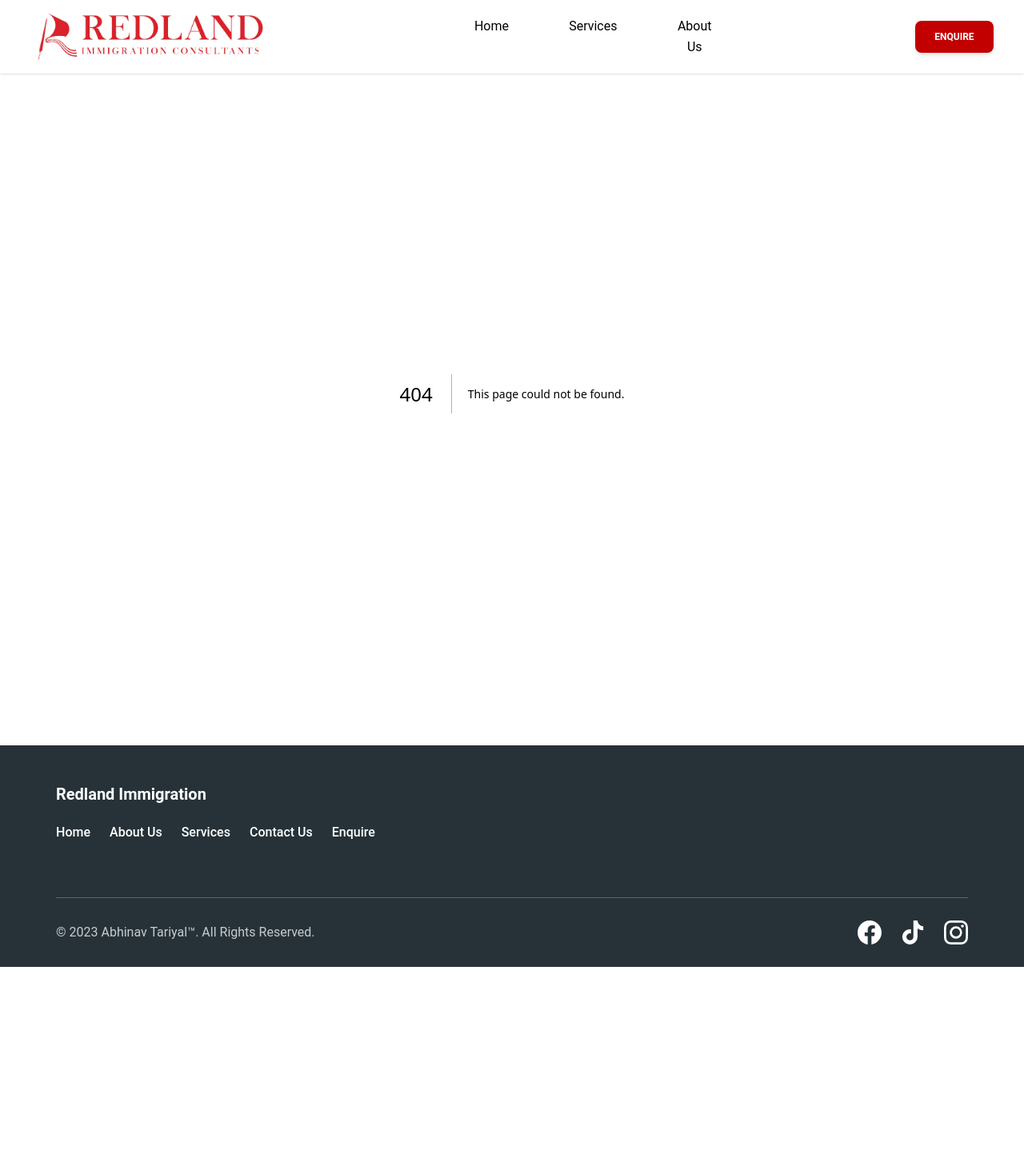
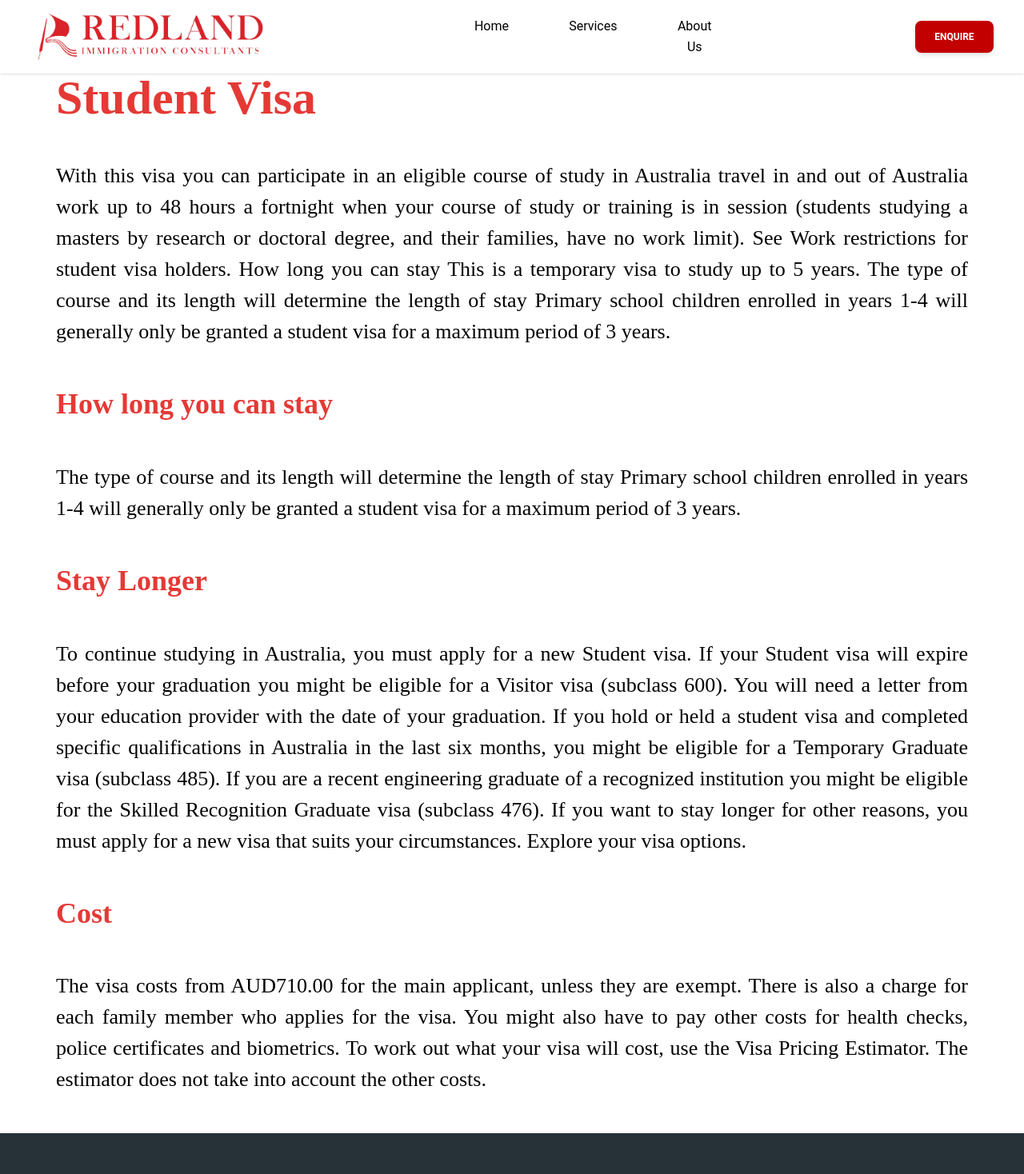
Before and after one commit to abhinavtariyal/Redland, a Next.js app: page /services/studentVisa in a window 1280 px wide. Before the commit this address had no page. Shown: the top 1468 px of the page at 80% size. Before the commit the page ends 1209 px from the top, so only its background shows below. Built offline with nearby package versions, Linux system fonts and the light colour scheme.

Commit message:
added the links to the footer section

```diff
--- a/components/Footer1.jsx
+++ b/components/Footer1.jsx
@@ -3,7 +3,15 @@ import FooterButton from "./FooterButton";
 import { BsFacebook } from "react-icons/bs";
 import { BsInstagram } from "react-icons/bs";
 import { FaTiktok } from "react-icons/fa";
-const links = ["Home", "About Us", "Services", "Contact Us", "Enquire"];
+const footerTab = ["Home", "About Us", "Services", "Contact Us", "Enquire"];
+
+const footerData = [
+  { name: "Home", link: "/home" },
+  { name: "About Us", link: "/about" },
+  { name: "Services", link: "/services" },
+  { name: "Contact Us", link: "/contactPage" },
+  { name: "Enquire", link: "/book" },
+];
 const currentYear = new Date().getFullYear();
 
 export function FooterThree() {
@@ -16,17 +24,17 @@ export function FooterThree() {
               Redland Immigration
             </Typography>
             <ul className="flex flex-wrap items-center justify-center md:justify-start">
-              {links.map((link, idx) => (
-                <li key={link}>
+              {footerData.map((data, idx) => (
+                <li key={data.name}>
                     <Typography
                       as="a"
-                    href="#"
+                      href={data.link}
                       color="white"
                       className={`py-1 font-medium transition-colors ${
                         idx === 0 ? "pr-3" : "px-3"
                       }`}
                     >
-                    {link}
+                      {data.name}
                     </Typography>
                 </li>
               ))}
--- a/components/LogoSection.jsx
+++ b/components/LogoSection.jsx
@@ -14,9 +14,6 @@ export function LogoSectionTwo() {
     <section className="py-8 px-8 lg:py-20">
       <div className="container mx-auto grid items-center gap-8 lg:grid-cols-2">
         <div className="text-center lg:text-left">
-          {/* <Typography variant="h6" className="mb-4 uppercase !text-gray-500 text-6xl">
-            Why choose Us?
-          </Typography> */}
           <Typography variant="h2" color="blue-gray" className="mb-4 font-my-font text-3xl">
           We are proud members of MARN, MMA, QEAC and MIA and ICEF.
           </Typography>
--- /dev/null
+++ b/pages/services/studentVisa.js
@@ -0,0 +1,73 @@
+import React from "react";
+import { Typography } from "@material-tailwind/react";
+const studentVisa = () => {
+  return (
+    <div className="container mx-auto">
+      <Typography
+        variant="h1"
+        className="text-red-600 text-6xl font-semi-bold m-0"
+      >
+        Student Visa
+      </Typography>
+      <Typography
+        variant="lead"
+        className="mb-12 !text-gray-500 font-my-font text-justify text-[26px] mt-12"
+      >
+        With this visa you can participate in an eligible course of study in
+        Australia travel in and out of Australia work up to 48 hours a fortnight
+        when your course of study or training is in session (students studying a
+        masters by research or doctoral degree, and their families, have no work
+        limit). See Work restrictions for student visa holders. How long you can
+        stay This is a temporary visa to study up to 5 years. The type of course
+        and its length will determine the length of stay Primary school children
+        enrolled in years 1-4 will generally only be granted a student visa for
+        a maximum period of 3 years.
+      </Typography>
+
+      <Typography
+        variant="h2" className="mb-12 font-my-font text-red-600"
+      >
+        How long you can stay
+      </Typography>
+      <Typography
+        variant="lead"
+        className="mb-12 !text-gray-500 font-my-font text-justify text-[26px] mt-12"
+      >
+        The type of course and its length will determine the length of stay
+        Primary school children enrolled in years 1-4 will generally only be
+        granted a student visa for a maximum period of 3 years.
+      </Typography>
+
+      <Typography variant="h2" className="mb-12 font-my-font text-red-600">
+        Stay Longer
+      </Typography>
+      <Typography className="mb-12 !text-gray-500 font-my-font text-justify text-[26px] mt-12">
+        To continue studying in Australia, you must apply for a new Student
+        visa. If your Student visa will expire before your graduation you might
+        be eligible for a Visitor visa (subclass 600). You will need a letter
+        from your education provider with the date of your graduation. If you
+        hold or held a student visa and completed specific qualifications in
+        Australia in the last six months, you might be eligible for a Temporary
+        Graduate visa (subclass 485). If you are a recent engineering graduate
+        of a recognized institution you might be eligible for the Skilled
+        Recognition Graduate visa (subclass 476). If you want to stay longer for
+        other reasons, you must apply for a new visa that suits your
+        circumstances. Explore your visa options.
+      </Typography>
+
+      <Typography className="mb-12 text-red-600 font-my-font" variant="h2">
+        Cost
+      </Typography>
+      <Typography className="mb-12 !text-gray-500 font-my-font text-justify text-[26px] mt-12">
+        The visa costs from AUD710.00 for the main applicant, unless they are
+        exempt. There is also a charge for each family member who applies for
+        the visa. You might also have to pay other costs for health checks,
+        police certificates and biometrics. To work out what your visa will
+        cost, use the Visa Pricing Estimator. The estimator does not take into
+        account the other costs.
+      </Typography>
+    </div>
+  );
+};
+
+export default studentVisa;
```
Lines whose indentation alone changed are shown as unchanged.
